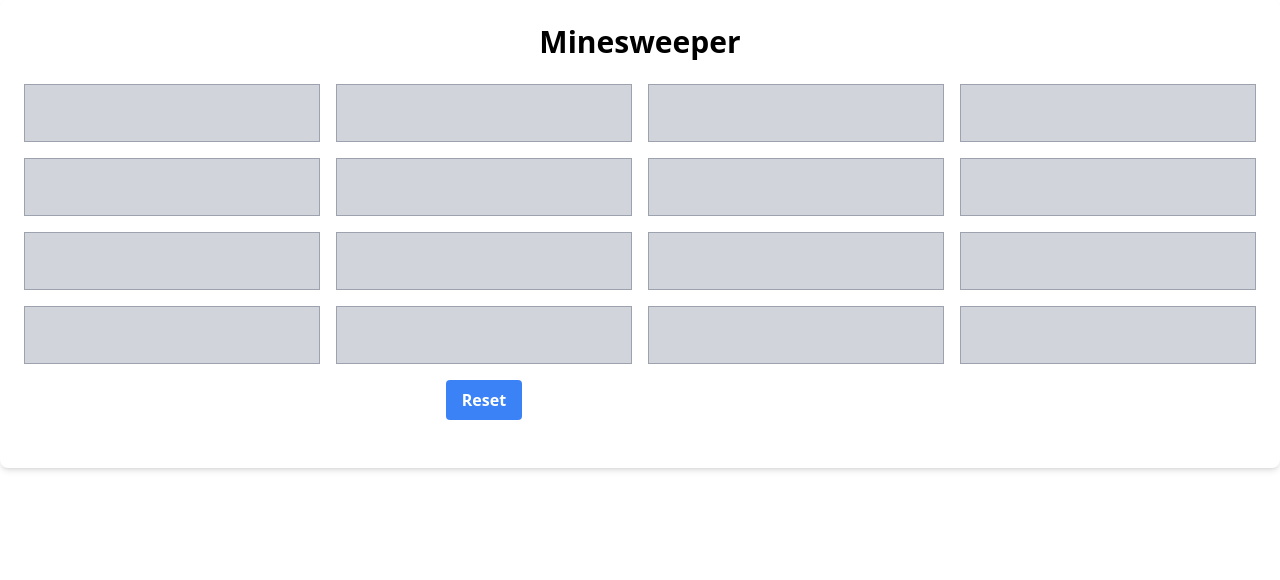
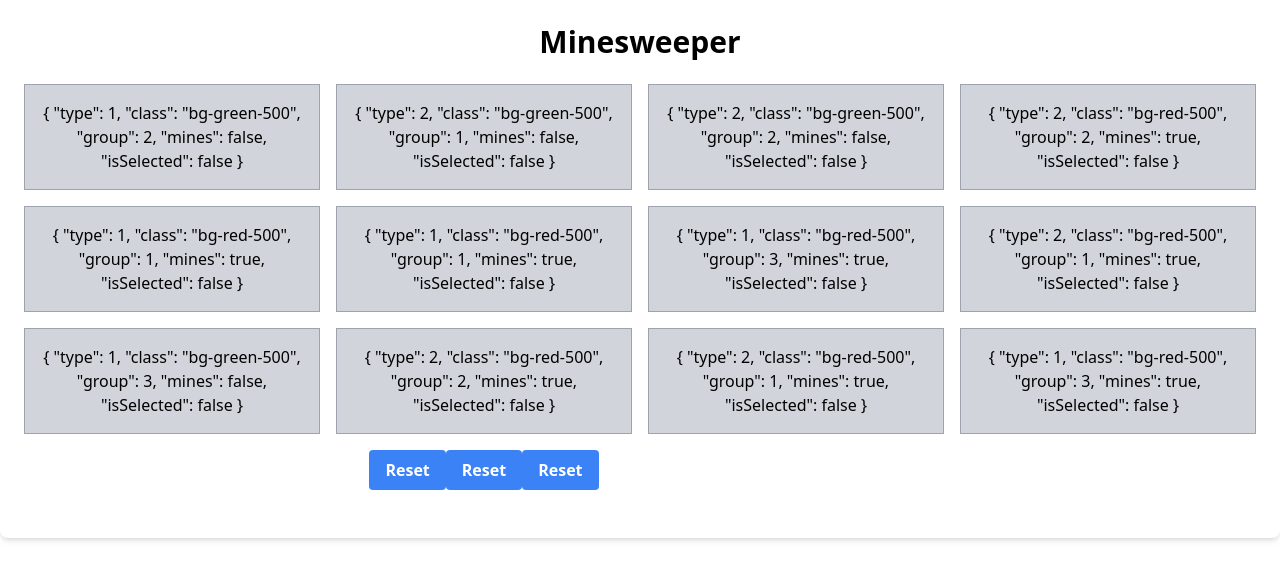
Before and after one commit to jenkinsakp/Minesweeper-Game, a Vue app in the folder Mine Sweeper/: page / in a window 1280 px wide. Shown: the top 580 px of the page. Built offline with nearby package versions, Linux system fonts and the light colour scheme.

Commit message:
generate board make ticked mines

```diff
--- a/Mine Sweeper/src/App.vue
+++ b/Mine Sweeper/src/App.vue
@@ -1,5 +1,69 @@
-<script setup lang="js" >
+<script>
+export default {
 
+  data(){
+    return{
+      selected:null,
+      level: {
+        'easy':12,
+        'mid':20,
+        'hard':31
+
+      },
+      title:'akpevwe',
+      BoardData:[],
+          // type:1,
+          class:'bg-red-500',
+          group:2,
+          isMines: [
+            {
+              false:'bg-green-500',
+              true:'bg-red-500'
+            }, ],
+          gameLevel:1
+    }
+
+  },
+
+  methods:{
+     generateBoard(){
+       for (let i = 0; i < this.level["easy"]; i++) {
+         const randomType = Math.floor(Math.random() * 2) + 1; // Generate random type (1, 2, or 3)
+         const randomGroup = Math.floor(Math.random() * 3) + 1; // Generate random group (1, 2, or 3)
+         const randomMines = Math.random() < 0.5; // Randomly assign mines property true or false
+         const randomColorIndex = Math.floor(Math.random() * this.isMines.length); // Generate random index for isMines array
+         const randomClass = this.isMines[0][randomMines]; // Select random color from colors array
+
+         this.BoardData.push({
+           type: randomType,
+           class: randomClass, // Assign random color class
+           group: randomGroup,
+           mines: randomMines,
+           isSelected:false
+         });
+       }
+
+     },
+
+    select(index){
+       let selected=this.BoardData[index];
+       if(selected.mines)
+       {
+         selected.isSelected=true;
+       }
+         // this.generateBoard();
+         // console.log("game over");
+         // selected==null;
+       }
+    },
+
+
+
+
+  mounted() {
+   this.generateBoard();
+  }
+}
 </script>
 
 <template>
@@ -8,26 +72,14 @@
       <h1 class="text-3xl font-semibold text-center mb-6">Minesweeper</h1>
       <div class="grid grid-cols-4 gap-4 mb-6">
         <!-- Game cells with padding -->
-        <input type="button" class="cell bg-gray-300 border border-gray-400 p-4" >
-        <input type="button" class="cell bg-gray-300 border border-gray-400 p-4" >
-        <input type="button" class="cell bg-gray-300 border border-gray-400 p-4" >
-        <input type="button" class="cell bg-gray-300 border border-gray-400 p-4" >
-        <input type="button" class="cell bg-gray-300 border border-gray-400 p-4" >
-        <input type="button" class="cell bg-gray-300 border border-gray-400 p-4" >
-        <input type="button" class="cell bg-gray-300 border border-gray-400 p-4" >
-        <input type="button" class="cell bg-gray-300 border border-gray-400 p-4" >
-        <input type="button" class="cell bg-gray-300 border border-gray-400 p-4" >
-        <input type="button" class="cell bg-gray-300 border border-gray-400 p-4" >
-        <input type="button" class="cell bg-gray-300 border border-gray-400 p-4" >
-        <input type="button" class="cell bg-gray-300 border border-gray-400 p-4" >
-        <input type="button" class="cell bg-gray-300 border border-gray-400 p-4" >
-        <input type="button" class="cell bg-gray-300 border border-gray-400 p-4" >
-        <input type="button" class="cell bg-gray-300 border border-gray-400 p-4" >
-        <input type="button" class="cell bg-gray-300 border border-gray-400 p-4" >
+        <button v-for="(board,index) in BoardData" class="cell bg-gray-300 border border-gray-400 p-4" v-text="board"  :class="{'bg-red-500':board.isSelected}"  @click="select(index)"></button>
+
+
         <br>
       <div class="flex justify-center">
         <button class="bg-blue-500 hover:bg-blue-700 text-white font-bold py-2 px-4 rounded">Reset</button>
-      </div>
+        <button class="bg-blue-500 hover:bg-blue-700 text-white font-bold py-2 px-4 rounded">Reset</button>
+        <button class="bg-blue-500 hover:bg-blue-700 text-white font-bold py-2 px-4 rounded">Reset</button>      </div>
     </div>
   </div>
 
```
Also changed, not shown: 1 other file (tests, documents, lock files or other folders).
